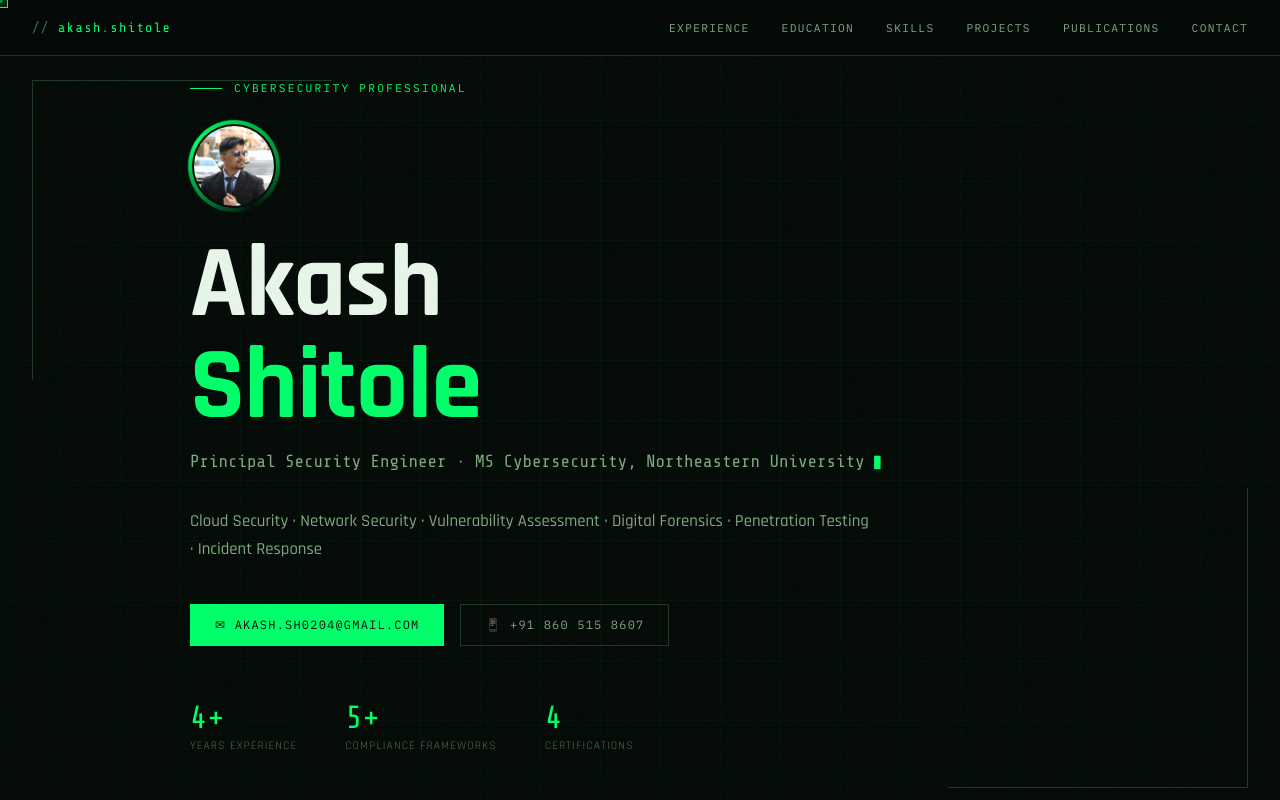
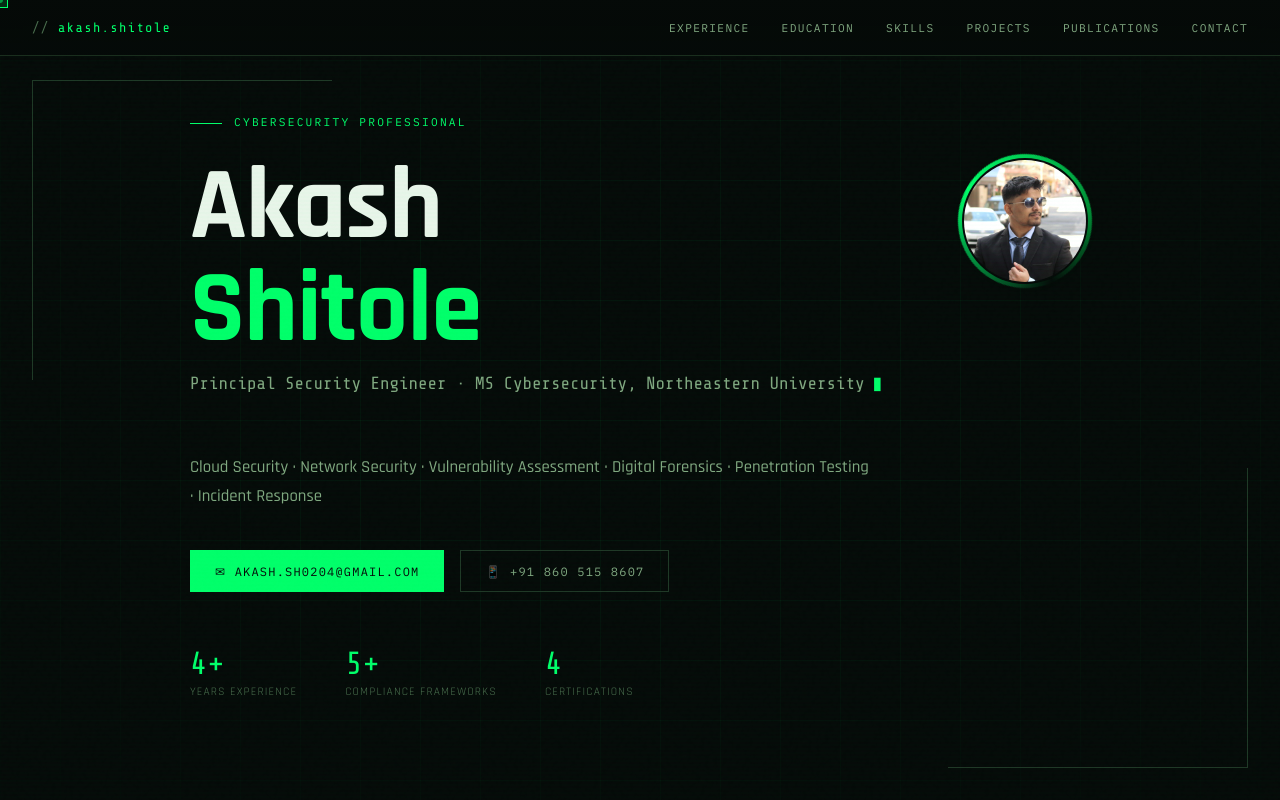
Before and after one commit to AkashShitole/akashshitole.github.io, a plain HTML site: page index.html in a window 1280 px wide. Shown: the top 800 px of the page. Drawn offline with nearby package versions, Linux system fonts and the light colour scheme.

Commit message:
Update hero section layout and photo dimensions

```diff
--- a/index.html
+++ b/index.html
@@ -532,16 +532,25 @@ footer {
   max-width: 900px;
   margin: 0 auto;
 }
+.hero-name-row {
+  margin-bottom: 1.5rem;
+}
+.hero-name-row::after {
+  content: '';
+  display: table;
+  clear: both;
+}
 .hero-photo-wrap {
   position: relative;
-  width: 88px;
-  height: 88px;
-  margin-bottom: 1.5rem;
+  width: 130px;
+  height: 130px;
+  float: right;
+  margin-left: 1.5rem;
 }
 .hero-photo-frame {
   position: relative;
-  width: 88px;
-  height: 88px;
+  width: 130px;
+  height: 130px;
 }
 .hero-photo-frame::before {
   content: '';
@@ -719,7 +728,8 @@ footer {
   <div class="hero-layout">
     <div class="hero-content">
       <div class="hero-tag">Cybersecurity Professional</div>
-      <!-- PROFILE PHOTO -->
+      <div class="hero-name-row">
+        <!-- PROFILE PHOTO floats right, name wraps beside it -->
         <div class="hero-photo-wrap">
           <div class="hero-photo-frame">
             <div class="hero-photo-glow"></div>
@@ -728,6 +738,7 @@ footer {
         </div>
         <h1 class="hero-name">Akash<br><span class="accent">Shitole</span></h1>
         <p class="hero-title">Principal Security Engineer · MS Cybersecurity, Northeastern University</p>
+      </div>
       <p class="hero-bio">Cloud Security · Network Security · Vulnerability Assessment · Digital Forensics · Penetration Testing · Incident Response</p>
       <div class="hero-contact">
         <a href="mailto:akash.sh0204@gmail.com" class="btn btn-primary">✉ akash.sh0204@gmail.com</a>
```
Lines whose indentation alone changed are shown as unchanged.
